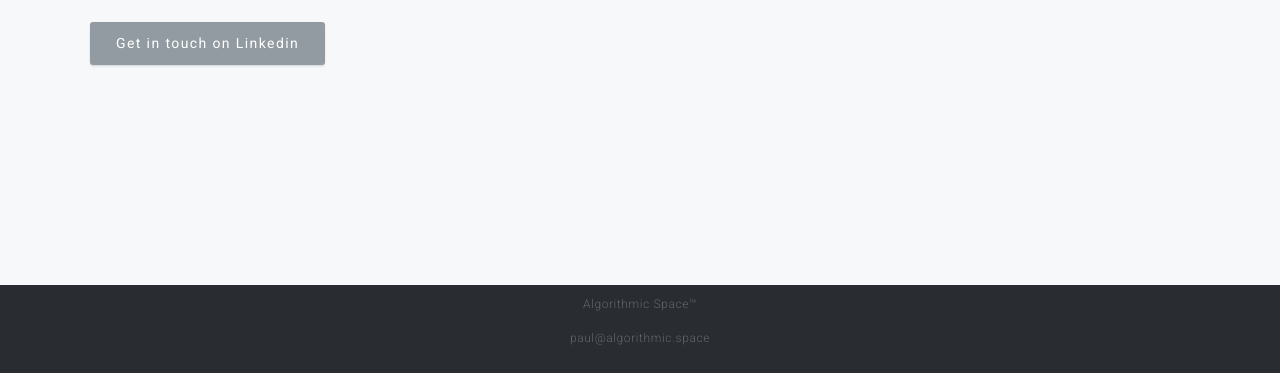
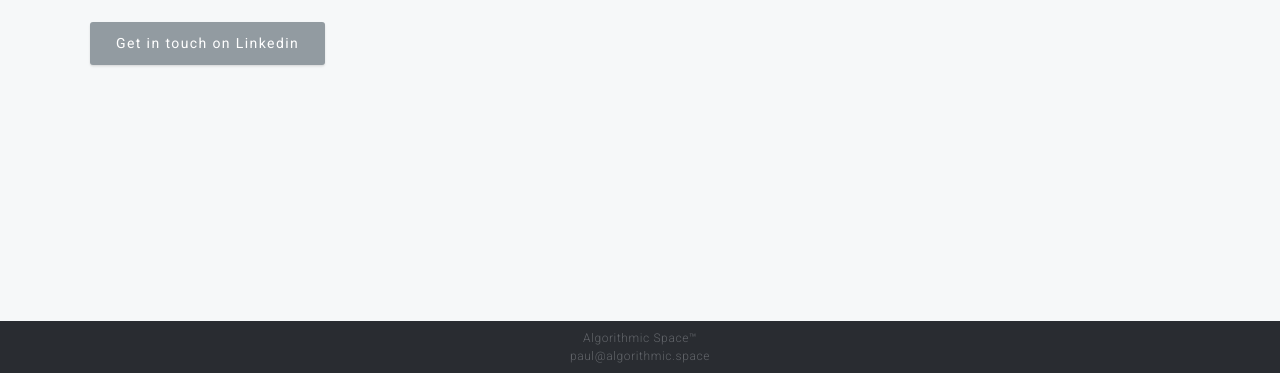
Before and after one commit to algorithmic-space/algorithmic-space.github.io, a plain HTML site: page index.html in a window 1280 px wide. Shown: the part 427-800 px from the top of the page. Drawn offline with nearby package versions, Linux system fonts and the light colour scheme.

Commit message:
Update index.html

```diff
--- a/index.html
+++ b/index.html
@@ -50,10 +50,10 @@
     </div>
   </section>
 
-  <footer class="text-center mt-5" style="padding: 10px 0; position: fixed; bottom: 0; width: 100%;">
-    <div class="container" style="max-width: 300px;">
-      <p style="text-align: center;">Algorithmic Space™</p>
-      <p style="text-align: center;">paul@algorithmic.space</p>
+  <footer class="text-center mt-3" style="padding: 8px 0; position: fixed; bottom: 0; width: 100%; display: flex; align-items: center; justify-content: center;">
+    <div class="container" style="max-width: 300px; display: flex; flex-direction: column; align-items: center;">
+      <p style="text-align: center; margin: 0;">Algorithmic Space™</p>
+      <p style="text-align: center; margin: 0;">paul@algorithmic.space</p>
     </div>
   </footer>
 
```
